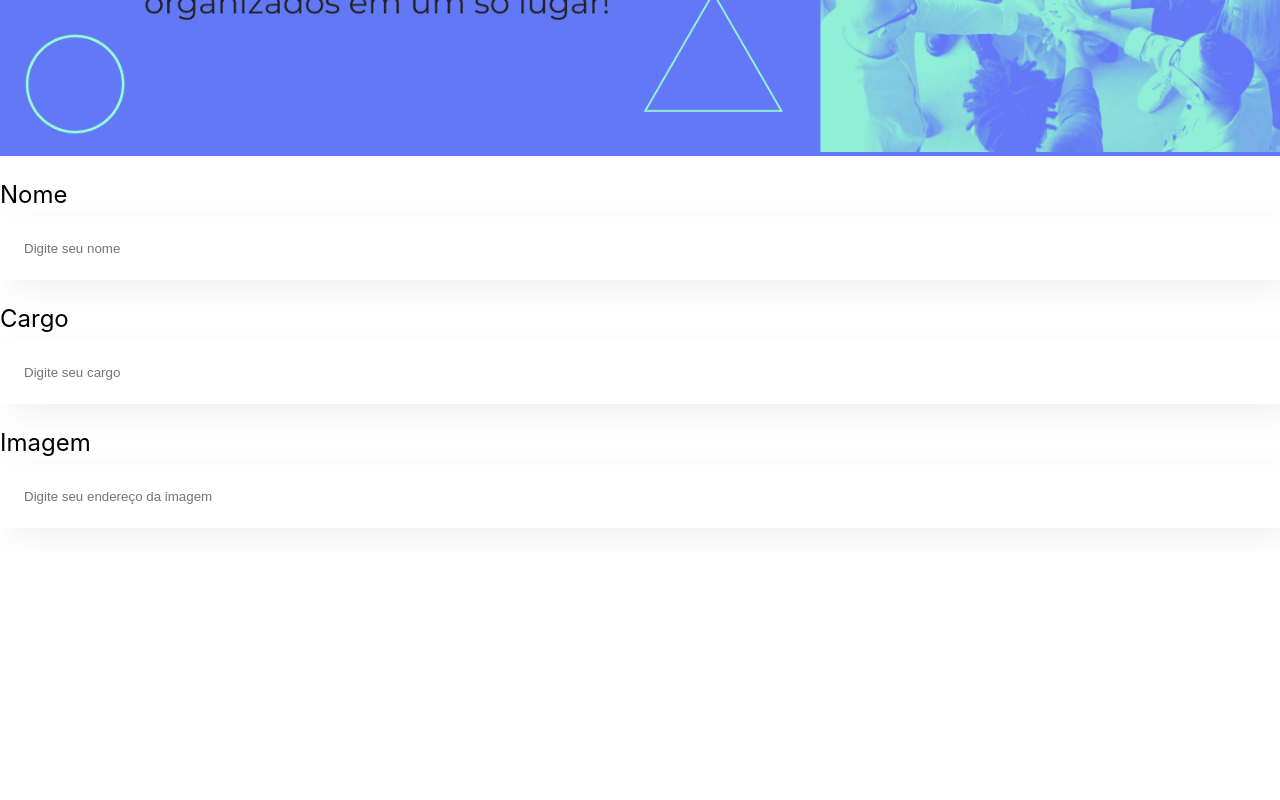
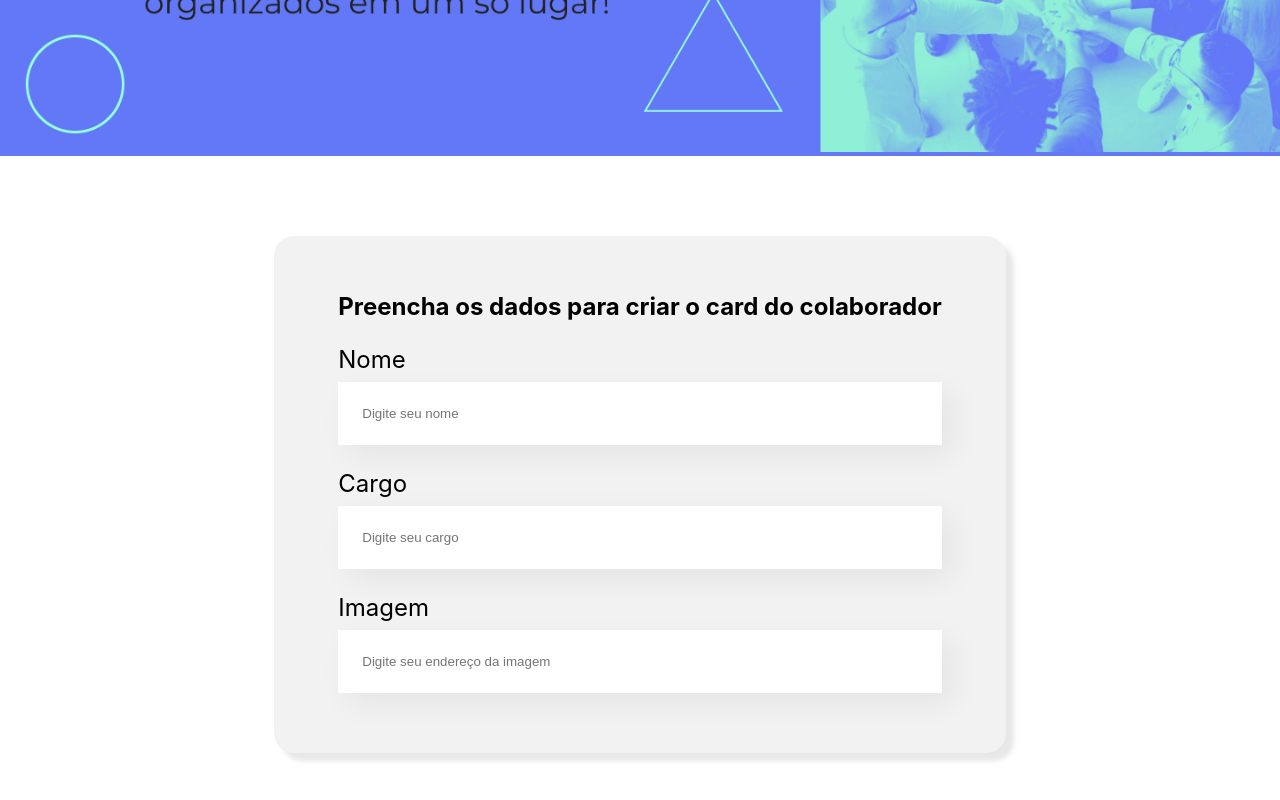
Before and after one commit to juliocsoares/Projeto-Formulario-Alura-em-React, a React (Create React App) app: page / in a window 1280 px wide. Shown: the part 342-1142 px from the top of the page. Before the commit the page ends 894 px from the top, so only its background shows below. Built offline with nearby package versions, Linux system fonts and the light colour scheme.

Commit message:
Atualizações forms projeto

```diff
--- a/src/App.js
+++ b/src/App.js
@@ -1,13 +1,11 @@
 import Banner from './Componentes/Banner';
-import CampoTexto from './Componentes/CampoTexto';
+import Formulario from './Componentes/Formulario';
 
 function App() {
   return (
     <div className="App">
       <Banner />
-      <CampoTexto label="Nome"    placeholder="nome"/>
-      <CampoTexto label="Cargo"   placeholder="cargo"/>
-      <CampoTexto label="Imagem"  placeholder="endereço da imagem"/>
+      <Formulario />
     </div>
   );
 }
--- /dev/null
+++ b/src/Componentes/Formulario/formulario.css
@@ -0,0 +1,13 @@
+.formulario {
+    display: flex;
+    justify-content: center;
+    margin: 80px 0;
+}
+
+.formulario form {
+    max-width: 80%;
+    background-color: #f2f2f2;
+    border-radius: 20px;
+    padding: 36px 64px;
+    box-shadow: 8px 8px 5px rgba(0, 0, 0, 0.095);
+}
--- /dev/null
+++ b/src/Componentes/Formulario/index.js
@@ -0,0 +1,17 @@
+import CampoTexto from "../CampoTexto";
+import "./formulario.css"
+
+export const Formulario = () => {
+    return (
+        <section className="formulario">
+            <form>
+                <h2>Preencha os dados para criar o card do colaborador</h2>
+                <CampoTexto label="Nome" placeholder="nome" />
+                <CampoTexto label="Cargo" placeholder="cargo" />
+                <CampoTexto label="Imagem" placeholder="endereço da imagem" />
+            </form>
+        </section>
+    );
+}
+
+export default Formulario
```
Also changed, not shown: src/Componentes/ListaSuspensa/index.js (added, +14 -0 lines), src/Componentes/ListaSuspensa/ListaSuspensa.css (added).
